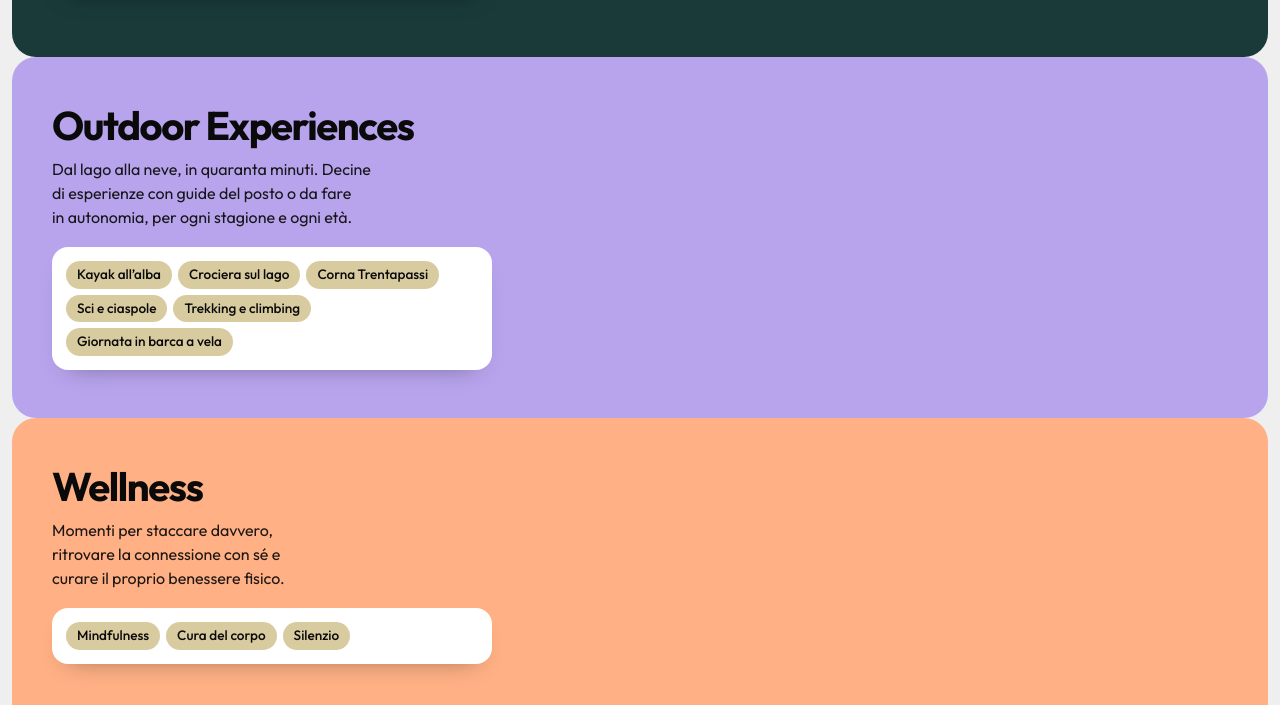
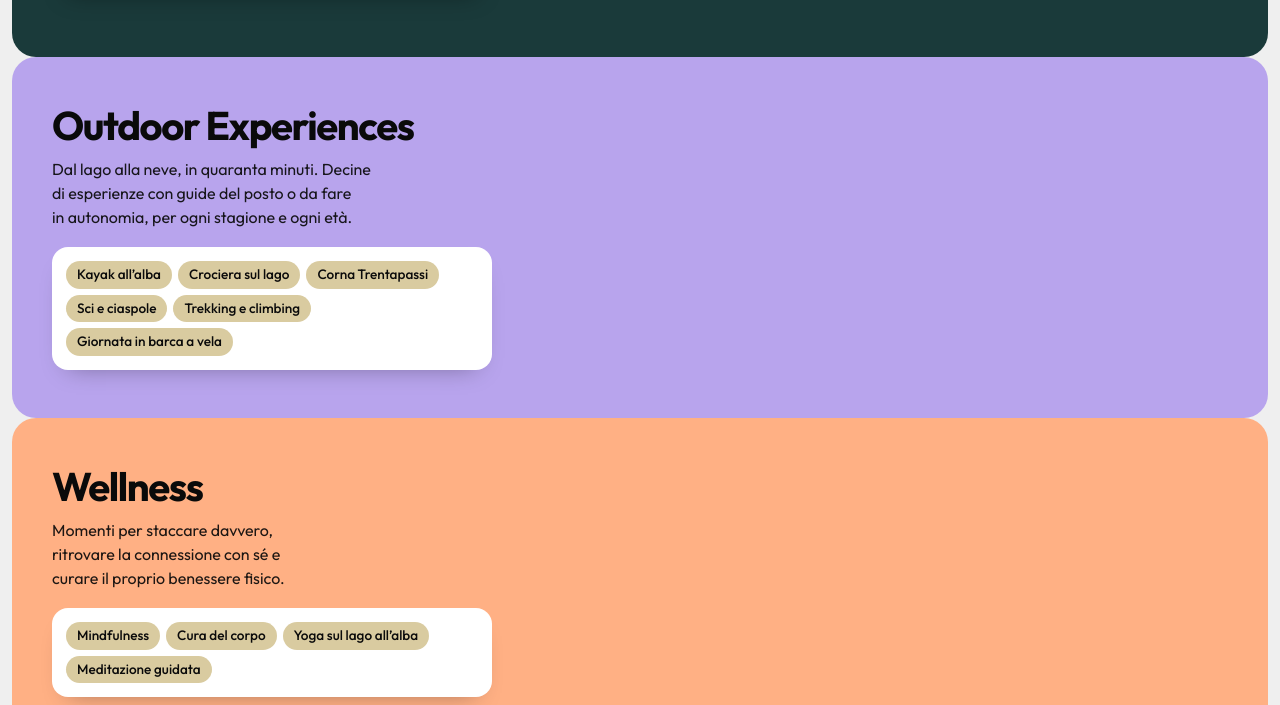
Before and after one commit to sinaxi/borgo-connesso, a plain HTML site: page index.html in a window 1280 px wide. Shown: the part 2031-2736 px from the top of the page. Drawn offline with Linux system fonts and the light colour scheme.

Commit message:
Expand wellness chips with yoga and guided meditation.
Co-authored-by: Cursor <cursoragent@cursor.com>

```diff
--- a/index.html
+++ b/index.html
@@ -15,7 +15,7 @@
   <link rel="preconnect" href="https://fonts.googleapis.com">
   <link rel="preconnect" href="https://fonts.gstatic.com" crossorigin>
   <link href="https://fonts.googleapis.com/css2?family=Inter:wght@400;500;600&family=Outfit:wght@300;400;500;600;700;800&display=swap" rel="stylesheet">
-  <link rel="stylesheet" href="css/styles.css?v=290">
+  <link rel="stylesheet" href="css/styles.css?v=291">
 </head>
 <body id="top">
   <a class="skip" href="#contenuto">Vai al contenuto</a>
@@ -168,7 +168,12 @@
               <h3>Wellness</h3>
               <p>Momenti per staccare davvero, ritrovare la connessione con sé e curare il proprio benessere fisico.</p>
               <div class="sog-ui">
-                <ul class="sog-chips"><li>Mindfulness</li><li>Cura del corpo</li><li>Silenzio</li></ul>
+                <ul class="sog-chips">
+                  <li>Mindfulness</li>
+                  <li>Cura del corpo</li>
+                  <li>Yoga sul lago all’alba</li>
+                  <li>Meditazione guidata</li>
+                </ul>
               </div>
             </li>
 
```
